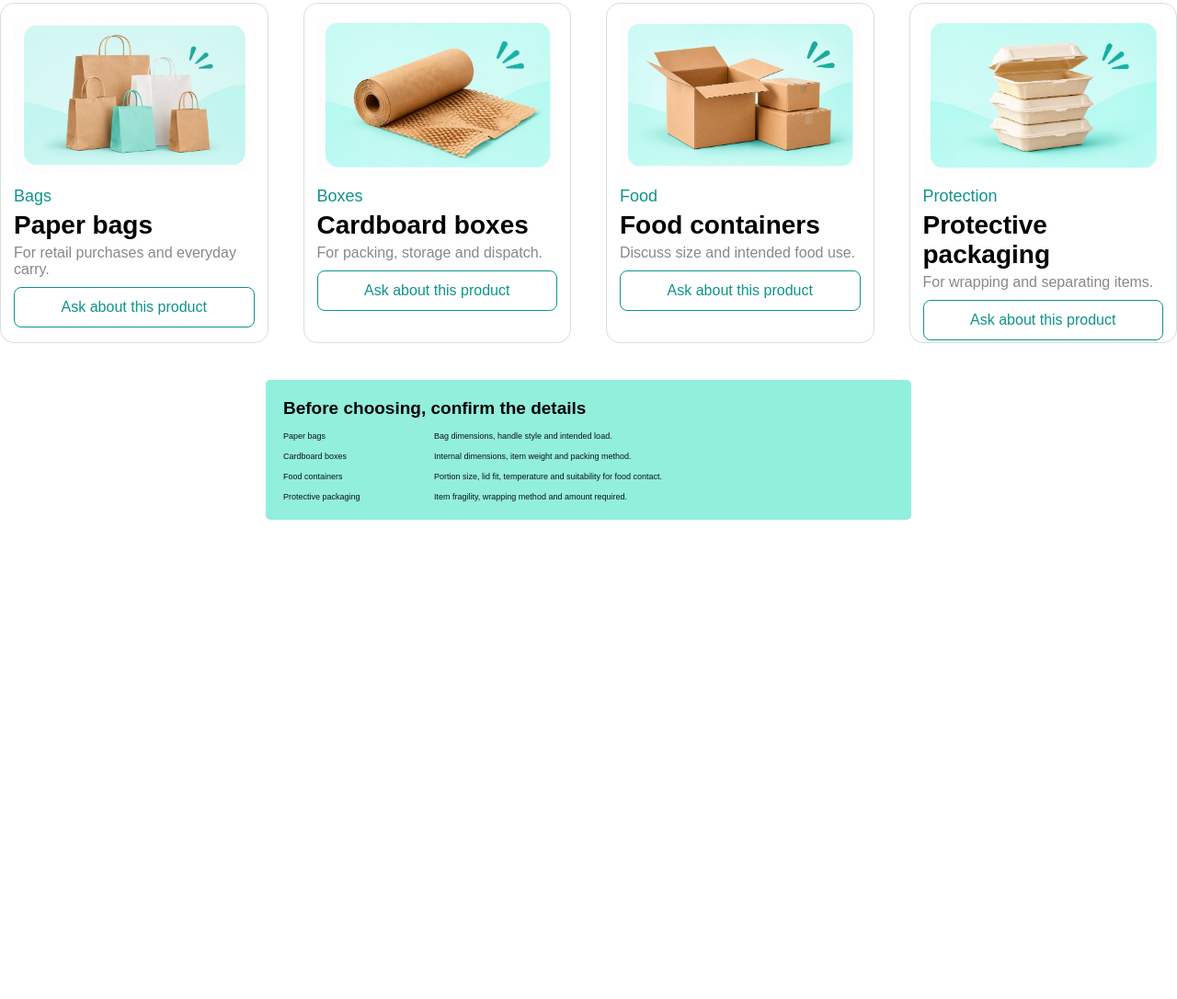
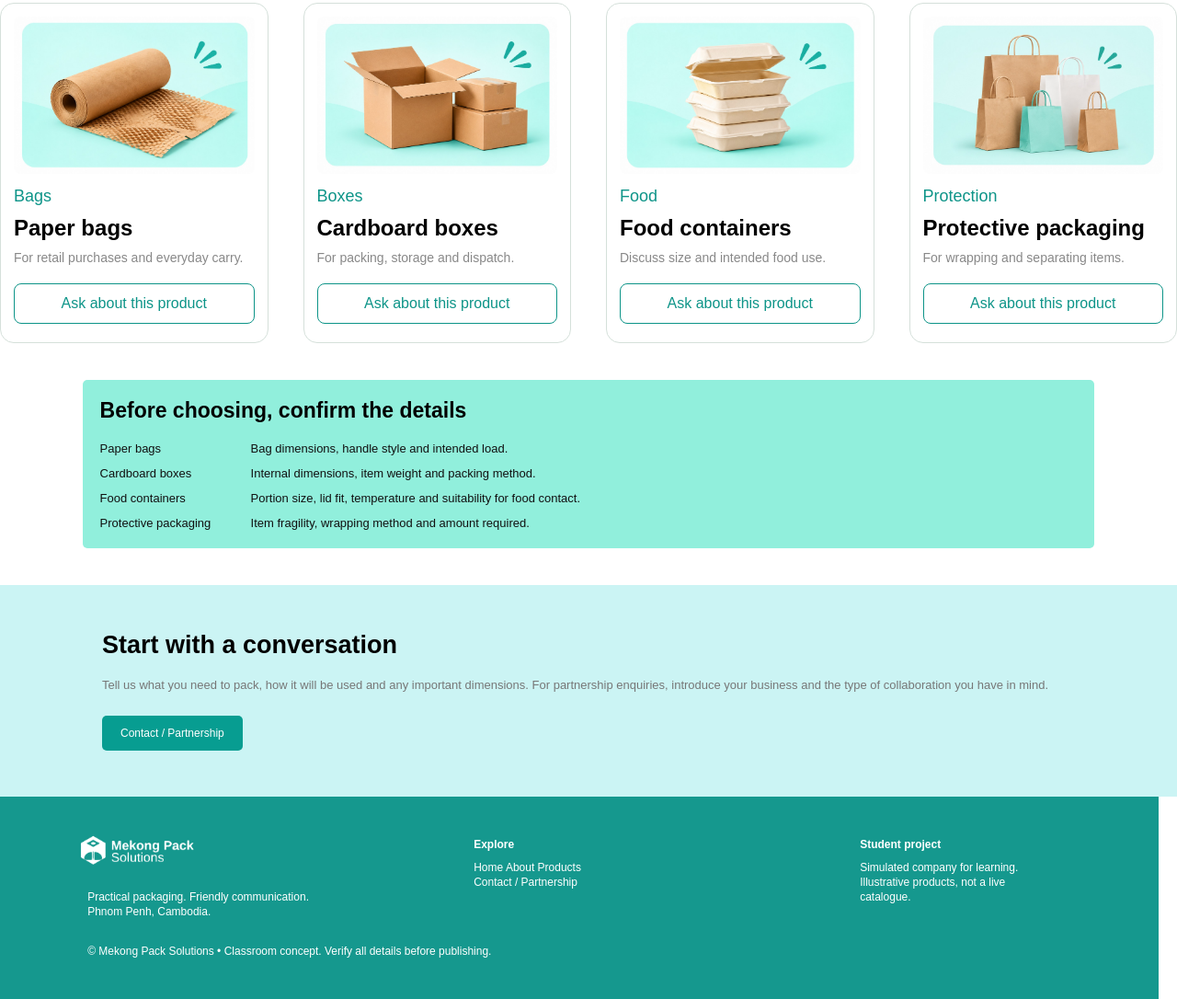
Before and after one commit to thenfongvy/mekong-pack-solutions, a plain HTML site: page product.html in a window 1280 px wide. Shown: the part 487-1573 px from the top of the page at 92% size. Before the commit the page ends 1092 px from the top, so only its background shows below. Drawn offline with Linux system fonts and the light colour scheme.

Commit message:
finish products pae html and css

```diff
--- a/product.css
+++ b/product.css
@@ -248,14 +248,14 @@ body {
     border-radius: 8px;
 }
 
-.type {
+.type1 {
     color: #0D9488;
-    font-size: 18px;
+    font-size: 14px;
     margin-top: 14px;
 }
 
 .product-card h2 {
-    font-size: 28px;
+    font-size: 24px;
     margin-top: 5px;
     margin-bottom: 5px;
     font-weight: 600;
@@ -263,7 +263,7 @@ body {
 
 .description {
     color: #888888;
-    font-size: 16px;
+    font-size: 14px;
 }
 
 /* section 3 */
@@ -308,15 +308,15 @@ body {
 }
 
 .product-card h2 {
-    font-size: 28px;
-    margin-top: 5px;
-    margin-bottom: 5px;
+    font-size: 24px;
+    margin-top: 10px;
+    margin-bottom: 10px;
     font-weight: 600;
 }
 
 .description {
     color: #888888;
-    font-size: 16px;
+    font-size: 14px;
 }
 
 .btn {
@@ -329,7 +329,7 @@ body {
     padding: 12px 5px;
     font-size: 16px;
     transition: 0.3s;
-    margin-top: 10px;
+    margin-top: 20px;
 }
 
 .btn:hover {
@@ -337,29 +337,10 @@ body {
     color: white;
 }
 
-.btn {
-    display: block;
-    text-align: center;
-    text-decoration: none;
-    color: #0D9488;
-    border: 1px solid #0D9488;
-    border-radius: 8px;
-    padding: 12px 5px;
-    font-size: 16px;
-    transition: 0.3s;
-    margin-top: 10px;
-}
-
-.btn:hover {
-    background-color: #0D9488;
-    color: white;
-}
-
-
 /* section 4 */
 
 .details {
-    max-width: 702px;
+    max-width: 86%;
     margin: 0 auto;
     background-color: #91efdc;
     padding: 20px 19px;
@@ -369,10 +350,12 @@ body {
 }
 
 .details h2 {
-    font-size: 19px;
+    font-size: 23px;
+    height: auto;
     font-weight: bold;
-    margin-bottom: 14px;
+    margin-bottom: 20px;
     color: #000;
+    gap: 20px;
 }
 
 .detail-row {
@@ -380,7 +363,7 @@ body {
     grid-template-columns: 164px 1fr;
     align-items: center;
     margin-bottom: 12px;
-    font-size: 9px;
+    font-size: 13px;
     color: #111;
 }
 
@@ -400,3 +383,117 @@ body {
         margin-bottom: 15px;
     }
 }
+
+/* section 5 */
+
+.cnt1 {
+    background-color: #cbf4f4;
+    padding: 50px 0 50px;
+}
+
+.cnt1 h2 {
+    font-size: 27px;
+    margin-bottom: 18px;
+    margin-left: 111px;
+}
+
+.cnt1 p {
+    color: #777;
+    font-size: 13px;
+    line-height: 1.6;
+    margin-bottom: 22px;
+    margin-left: 111px;
+}
+
+.cnt-btn {
+    display: inline-block;
+    background-color: #079d91;
+    color: white;
+    text-decoration: none;
+    padding: 12px 20px;
+    border-radius: 5px;
+    font-size: 12px;
+    transition: 0.3s;
+    margin-left: 111px;
+}
+
+.cnt1-btn:hover {
+    background-color: #06776e;
+}
+
+/* ah nis footer */
+
+.footer{
+    width: 100%;
+    height: 220px;
+    background-color: #15988e;
+    color: white;
+    font-family: Arial, sans-serif;
+    padding: 20px 9% 18px;
+    margin-left: -20px;
+
+}
+.footer-container{
+    display: grid;
+    grid-template-columns: 250px 250px 1fr;
+    gap: 170px;
+}
+.logo-text img{
+    width: 150px;
+    height: 80px;
+    object-fit: contain;
+    object-position: left center;
+    margin-bottom: 7px;
+    margin-left: -20px;
+}
+.logo-text p{
+    font-size: 12px;
+    line-height: 16px;
+}
+.logo-text div{
+    margin-top: -10px;
+}
+.explore{
+    font-size: 12px;
+    margin-bottom: 10px;
+    margin-top: 25px;
+}
+.explore h4,
+.project h4{
+    font-size: 12px;
+    margin-bottom: 10px;
+}
+.explore a{
+    color: white;
+    text-decoration: none;
+    font-size: 12px;
+}
+.explore div{
+    font-size: 12px;
+    line-height: 16px;
+
+}
+.project{
+    margin-top: 25px;
+}
+.project p{
+    font-size: 12px;
+    line-height: 16px;
+
+}
+.bottom {
+    margin-top: 28px;
+}
+.bottom p{
+    font-size: 12px;
+}
+@media (max-width: 650px) {
+    .footer-container {
+        grid-template-columns: 1fr;
+        gap: 25px;
+    }
+
+    .footer {
+        padding: 25px 7%;
+    }
+}
--- a/product.html
+++ b/product.html
@@ -62,12 +62,9 @@
 
       <h2 class="sect3-title">Explore the range</h2>
 
-      <section class="products-container">
+      <div class="products-container">
         <article class="product-card">
-          <img
-            src="/image/photo_2026-11-18_16-24-46 (4).png"
-            alt="Paper bags"
-          />
+          <img src="/image/photo_2026-11-18_16-24-46.png" alt="Paper bags" />
           <p class="type">Bags</p>
           <h2>Paper bags</h2>
           <p class="description">For retail purchases and everyday carry.</p>
@@ -76,7 +73,7 @@
 
         <article class="product-card">
           <img
-            src="/image/photo_2026-11-18_16-24-46.png"
+            src="/image/photo_2026-11-18_16-24-46 (2).png"
             alt="Cardboard boxes"
           />
           <p class="type">Boxes</p>
@@ -87,7 +84,7 @@
 
         <article class="product-card">
           <img
-            src="/image/photo_2026-11-18_16-24-46 (2).png"
+            src="/image/photo_2026-11-18_16-24-46 (3).png"
             alt="Food containers"
           />
           <p class="type">Food</p>
@@ -98,7 +95,7 @@
 
         <article class="product-card">
           <img
-            src="/image/photo_2026-11-18_16-24-46 (3).png"
+            src="/image/photo_2026-11-18_16-24-46 (4).png"
             alt="Protective packaging"
           />
           <p class="type">Protection</p>
@@ -106,7 +103,7 @@
           <p class="description">For wrapping and separating items.</p>
           <a href="#" class="btn">Ask about this product</a>
         </article>
-      </section>
+      </div>
 
       <!-- section4 -->
 
@@ -135,6 +132,65 @@
           <p>Item fragility, wrapping method and amount required.</p>
         </div>
       </section>
+
+      <!-- sectoin 5 -->
+
+      <section class="section5">
+        <div class="cnt1">
+          <h2>Start with a conversation</h2>
+
+          <p>
+            Tell us what you need to pack, how it will be used and any important
+            dimensions. For partnership enquiries, introduce your business and
+            the type of collaboration you have in mind.
+          </p>
+
+          <a href="#" class="cnt-btn"> Contact / Partnership </a>
+        </div>
+      </section>
+
     </main>
+
+    <!--ah nis footer-->
+
+    <footer class="footer">
+      <div class="footer-container">
+        <div class="logo-text">
+          <img src="/image/whitelogo.png" alt="Mekong Pack" />
+          <div>
+            <p>Practical packaging. Friendly communication.</p>
+            <p>Phnom Penh, Cambodia.</p>
+          </div>
+        </div>
+
+        <div class="explore">
+          <h4>Explore</h4>
+
+          <div>
+            <a href="#">Home</a>
+            <a href="#">About</a>
+            <a href="#">Products</a>
+          </div>
+
+          <div>
+            <a href="#">Contact</a> /
+            <a href="#">Partnership</a>
+          </div>
+        </div>
+
+        <div class="project">
+          <h4>Student project</h4>
+          <p>Simulated company for learning.</p>
+          <p>Illustrative products, not a live catalogue.</p>
+        </div>
+      </div>
+
+      <div class="bottom">
+        <p>
+          © Mekong Pack Solutions • Classroom concept. Verify all details before
+          publishing.
+        </p>
+      </div>
+    </footer>
   </body>
 </html>
--- /dev/null
+++ b/section5.css
@@ -0,0 +1,34 @@
+.cnt1 {
+    background-color: #cbf4f4;
+    padding: 50px 0 50px;
+}
+
+.cnt1 h2 {
+    font-size: 27px;
+    margin-bottom: 18px;
+    margin-left: 50px;
+}
+
+.cnt1 p {
+    color: #777;
+    font-size: 13px;
+    line-height: 1.6;
+    margin-bottom: 22px;
+    margin-left: 50px;
+}
+
+.cnt-btn {
+    display: inline-block;
+    background-color: #079d91;
+    color: white;
+    text-decoration: none;
+    padding: 12px 20px;
+    border-radius: 5px;
+    font-size: 12px;
+    transition: 0.3s;
+    margin-left: 50px;
+}
+
+.cnt1-btn:hover {
+    background-color: #06776e;
+}
```
Also changed, not shown: section5.html (added, +28 -0 lines).
